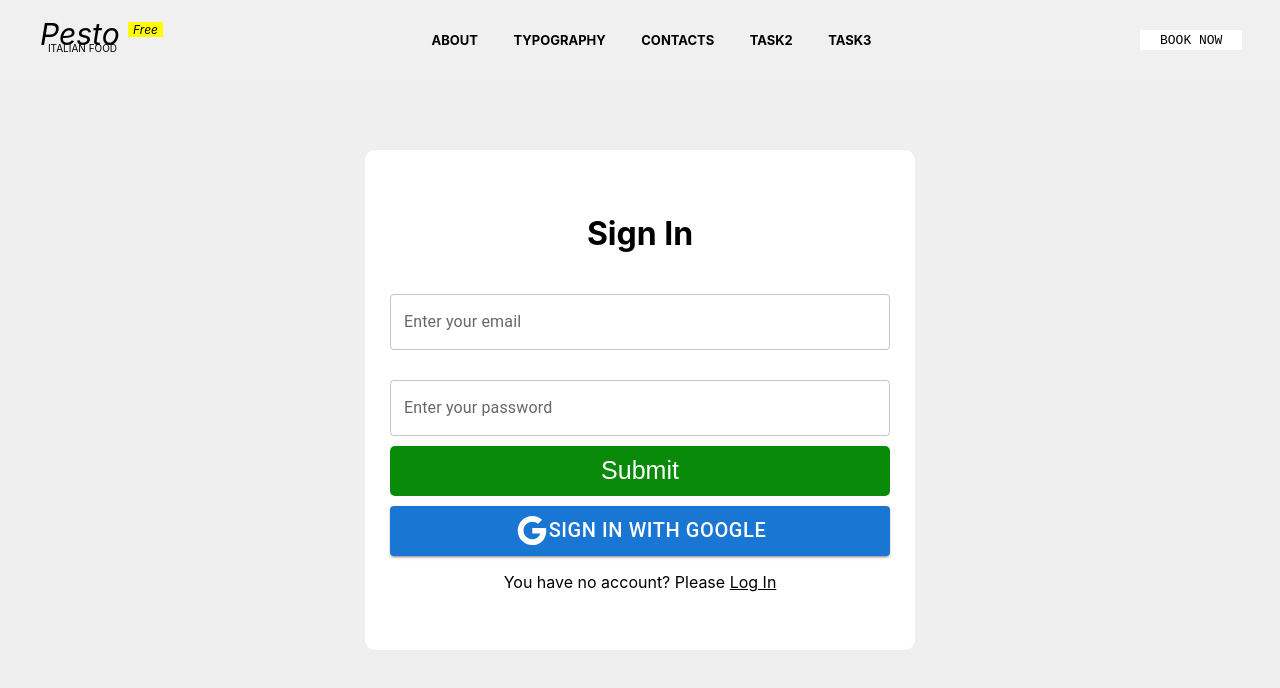
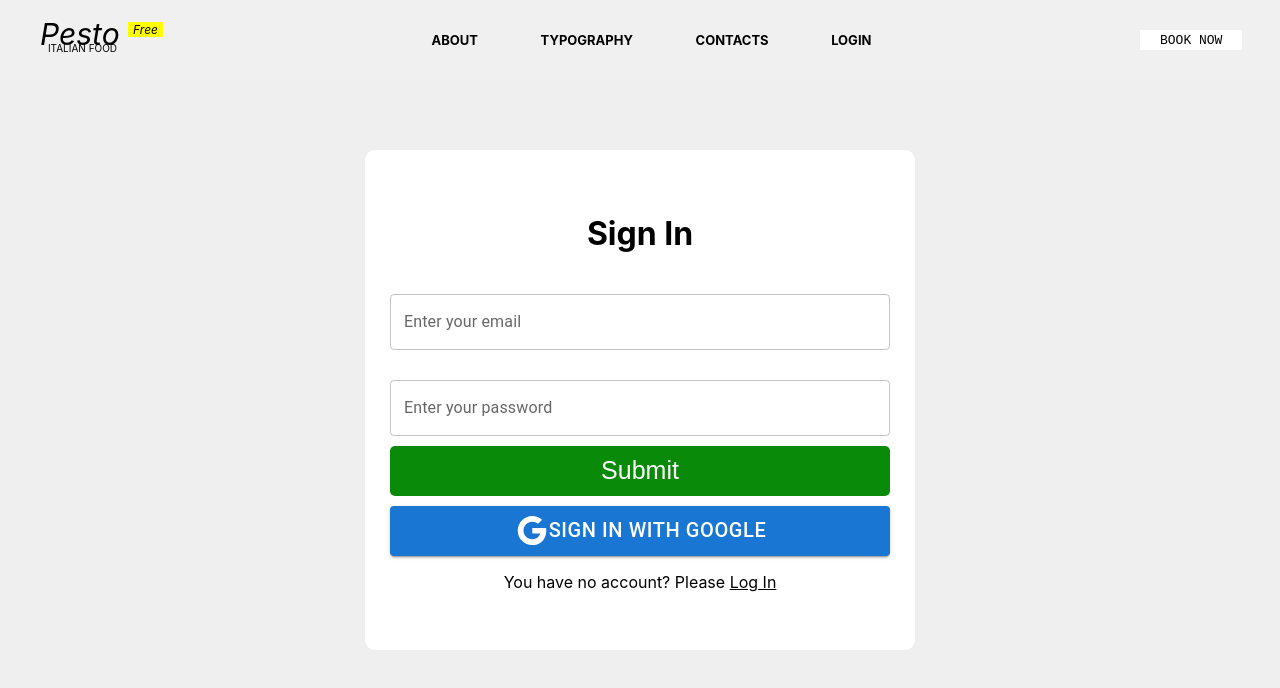
Before and after one commit to A-s-if/re-task, a React (Create React App) app: page /login in a window 1280 px wide. Shown: the top 688 px of the page. Built offline with nearby package versions, Linux system fonts and the light colour scheme.

Commit message:
first commit

```diff
--- a/src/Components/About.js
+++ b/src/Components/About.js
@@ -71,9 +71,7 @@ const About = () => {
                 <Link to='/home'>HOME</Link>
                 <Link to='/typography'>TYPOGRAPHY</Link>
                 <Link to='/contacts'>CONTACTS</Link>
-                {
-                    userData.email && <Link to='/sign-in'>LOGIN</Link>
-                }
+                <Link to='/sign-in'>LOGIN</Link>
 
                 </MiddleNav>
 
--- a/src/Components/Contact.js
+++ b/src/Components/Contact.js
@@ -68,9 +68,7 @@ const Contact = () => {
                 <Link to='/home'>HOME</Link>
                 <Link to='/about'>ABOUT</Link>
                 <Link to='/typography'>TYPOGRAPHY</Link>
-                {
-                    userData.email && <Link to='/sign-in'>LOGIN</Link>
-                }
+                <Link to='/sign-in'>LOGIN</Link>
                 </MiddleNav>
 
                 <RightNav>
--- a/src/Components/Home.js
+++ b/src/Components/Home.js
@@ -62,9 +62,7 @@ const Home = () => {
                 <Link to='/about'>ABOUT</Link>
                 <Link to='/typography'>TYPOGRAPHY</Link>
                 <Link to='/contacts'>CONTACTS</Link>
-                {
-                    userData.email && <Link to='/sign-in'>LOGIN</Link>
-                }
+                <Link to='/sign-in'>LOGIN</Link>
                 </MiddleNav>
 
                 <RightNav>
--- a/src/Components/Login/Login.js
+++ b/src/Components/Login/Login.js
@@ -86,11 +86,7 @@ signInWithEmailAndPassword(auth, userData.email, userData.password)
 <Link to='/about'>ABOUT</Link>
 <Link to='/typography'>TYPOGRAPHY</Link>
 <Link to='/contacts'>CONTACTS</Link>
-<Link to='/task2'>TASK2</Link>
-<Link to='/task3'>TASK3</Link>
-{
-                    userData.email && <Link to='/sign-in'>LOGIN</Link>
-                }
+<Link to='/sign-in'>LOGIN</Link>
 </MiddleNav>
 
 <RightNav>
```
